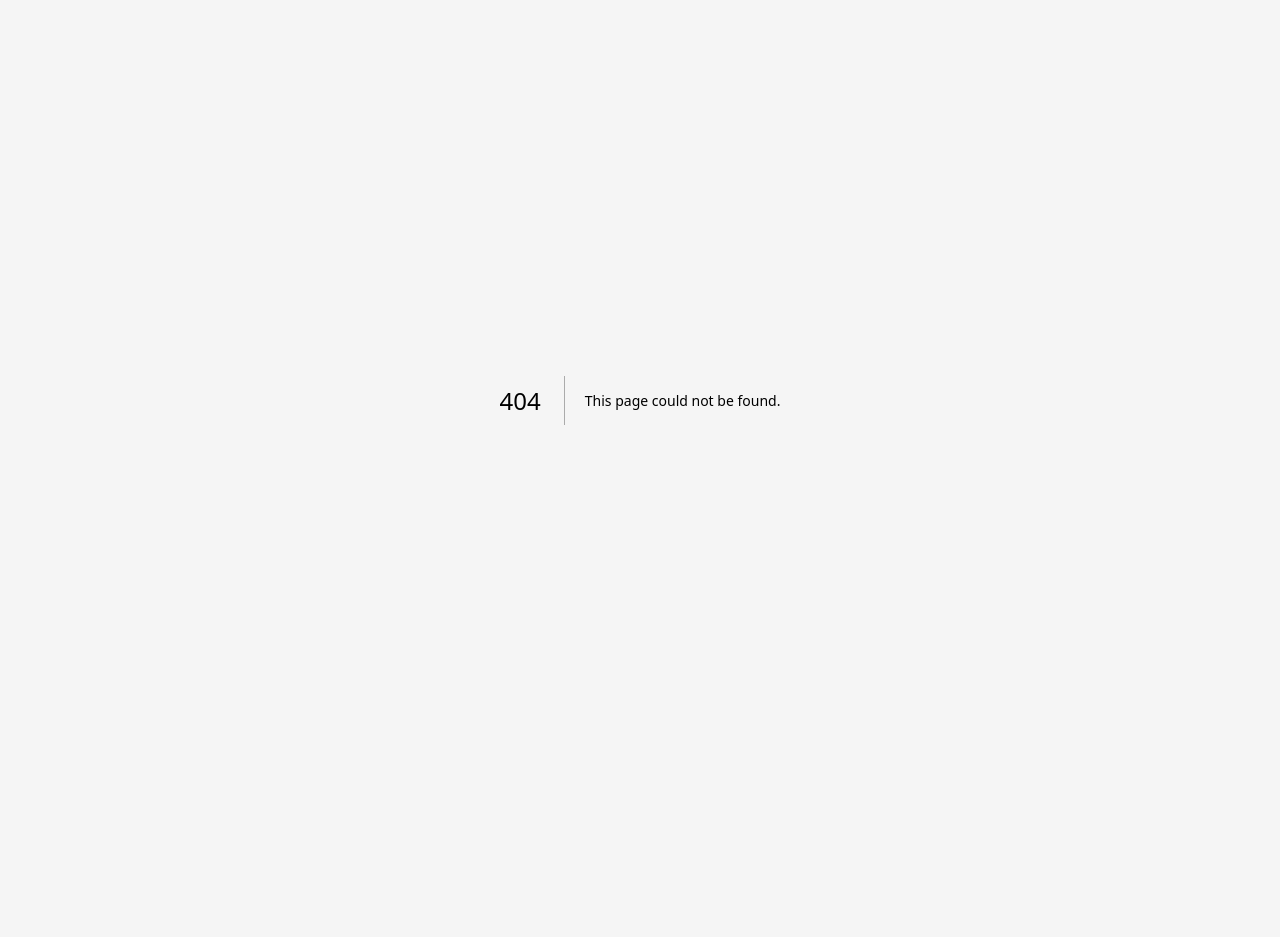
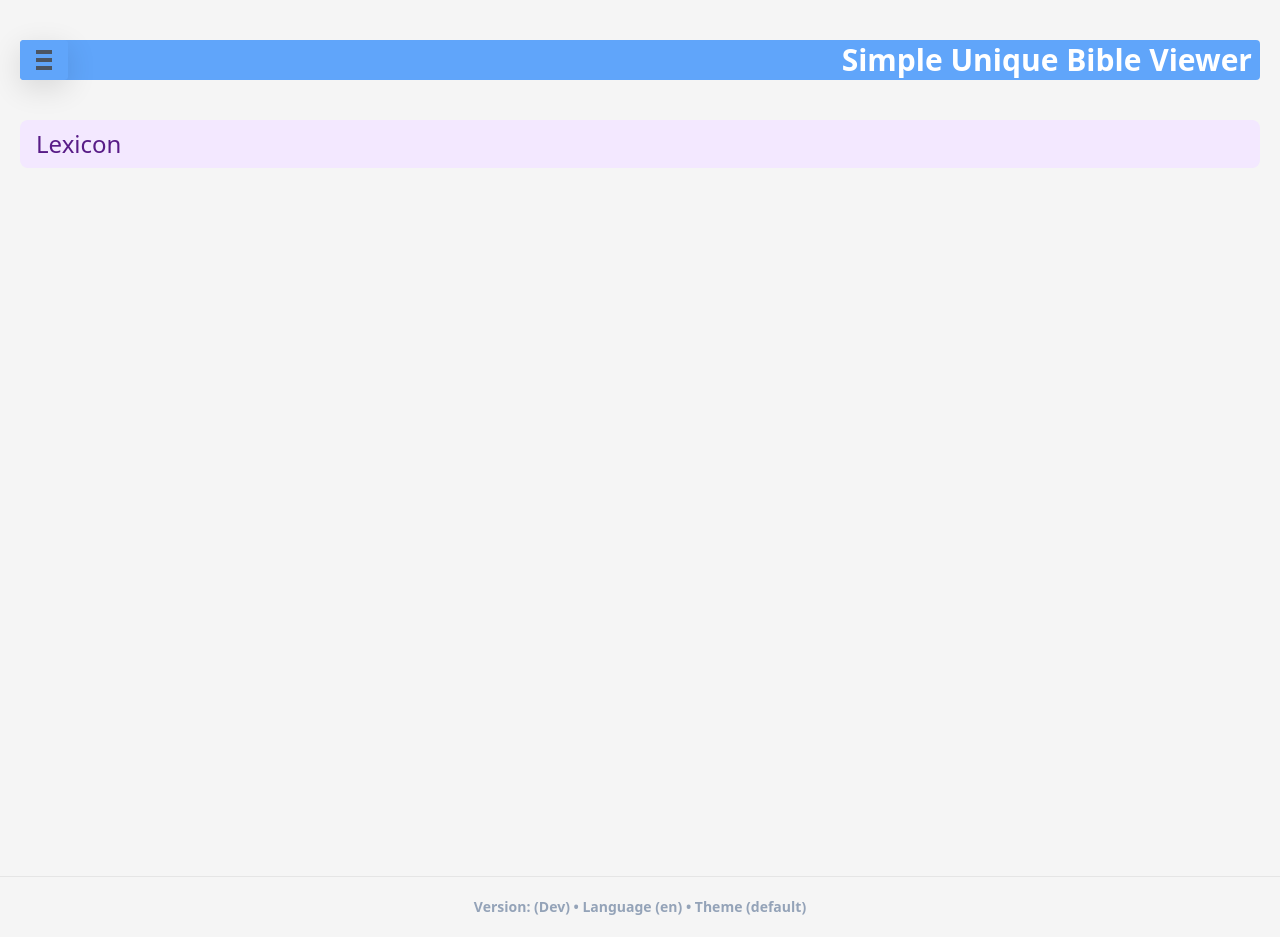
Before and after one commit to otseng/simple-unique-bible-app, a Next.js app: page /lexicon in a window 1280 px wide. Before the commit this address had no page. Before the commit the page ends 800 px from the top, so only its background shows below. Built offline with nearby package versions, Linux system fonts and the light colour scheme.

Commit message:
Add lexicon display

```diff
--- a/package.json
+++ b/package.json
@@ -1,6 +1,6 @@
 {
   "name": "simple-unique-bible-viewer",
-  "version": "1.16",
+  "version": "1.17",
   "private": true,
   "license": "Apache2",
   "scripts": {
--- a/pages/bible/[text]/[book]/[chapter]/index.tsx
+++ b/pages/bible/[text]/[book]/[chapter]/index.tsx
@@ -471,8 +471,9 @@ export default function Index() {
                   <>
                   {renderSubheadings(`${verse.v}`)}
                   <p id={`v${verse.c}_${verse.v}`}>
-                    <span className={`${theme.bibleReferenceContainer}`} onClick={displayMenu} id={`r${verse.c}_${verse.v}`}>{verse.c}:{verse.v}</span>
-                    {!parallelMode && <> - </>}
+                    {!parallelMode && <span className={`${theme.bibleReferenceContainer}`} onClick={displayMenu} id={`r${verse.c}_${verse.v}`}>{verse.c}:{verse.v} - </span>}
+                    {parallelMode && <span className={`${theme.bibleReferenceContainer}`} onClick={displayMenu} id={`r${verse.c}_${verse.v}`}>{book} {verse.c}:{verse.v}</span>}
+
                     {parallelMode && <><br/><br/><span className={`${theme.bibleReferenceContainer}`}>{text}:</span> </>}
                     <span id={`t${verse.c}_${verse.v}`} className={`${theme.bibleTextContainer}`} dangerouslySetInnerHTML={{ __html: verse.t }} />
                     {parallelMode && <><br/><br/><span className={`${theme.bibleReferenceContainer}`}>{parallel}:</span> </>}
@@ -489,8 +490,9 @@ export default function Index() {
               {parseVerse &&
                 data.map((verse, i) => (verse.t &&
                   <p id={`v${verse.c}_${verse.v}`}>
-                    <span className={`${theme.bibleReferenceContainer}`} onClick={displayMenu} id={`r${verse.c}_${verse.v}`}>{verse.c}:{verse.v}</span>
-                    {!parallelMode && <> - </>}
+                    {!parallelMode && <span className={`${theme.bibleReferenceContainer}`} onClick={displayMenu} id={`r${verse.c}_${verse.v}`}>{verse.c}:{verse.v} - </span>}
+                    {parallelMode && <span className={`${theme.bibleReferenceContainer}`} onClick={displayMenu} id={`r${verse.c}_${verse.v}`}>{book} {verse.c}:{verse.v}</span>}
+
                     {parallelMode && <><br/><br/><span className={`${theme.bibleReferenceContainer}`}>{text}:</span></>}
                     {verse.t.split(' ').map((word) => (
                       word.match(/[GH][0-9]{1,4}/) ?
--- /dev/null
+++ b/pages/lexicon/[strongs]/index.tsx
@@ -0,0 +1,60 @@
+import Container from '../../../components/container'
+import Intro from '../../../components/intro'
+import Layout from '../../../components/layout'
+import Head from 'next/head'
+import { useRouter } from 'next/router'
+import { APP_NAME } from '../../../lib/constants'
+import { _getLexicon } from '../../../lib/api'
+import { Disclosure } from '@headlessui/react'
+import { useLang } from '../../../lang/langContext'
+import { useTheme } from '../../../theme/themeContext'
+import { useEffect, useState } from 'react'
+import NoSsr from '../../../components/NoSsr'
+
+export default function Index() {
+
+  const {lang, setLang} = useLang()
+  const {theme, setTheme} = useTheme()
+
+  const router = useRouter()
+  const strongs = router.query.strongs as string
+
+  const [lexiconData, setLexiconData] = useState("");
+
+  useEffect(() => {
+    if(router.isReady) {
+      _getLexicon('TRLIT', strongs).then((resp) => {
+        const data = resp[0].replaceAll('<a href', '<a target="new" href')
+        setLexiconData(data)
+      })
+    }
+  }, []);
+
+  return (
+    <>
+      <Layout>
+        <Head>
+          <title>{APP_NAME}</title>
+        </Head>
+        <Container>
+          <Intro currentPage="Lexicon" />
+
+          <NoSsr/>
+
+          <Disclosure>
+            <Disclosure.Button className={`${theme.homeDisclosure}`}>
+              <div className="text-2xl">{`Lexicon - ${strongs}`}</div>
+            </Disclosure.Button>
+          </Disclosure>
+
+          {lexiconData && <>
+            <div className="ml-4">
+              <span dangerouslySetInnerHTML={{ __html: lexiconData }}/>
+            </div>
+          </>}
+
+        </Container>
+      </Layout>
+    </>
+  )
+}
--- /dev/null
+++ b/pages/lexicon/index.tsx
@@ -0,0 +1,42 @@
+import Container from '../../components/container'
+import Intro from '../../components/intro'
+import Layout from '../../components/layout'
+import Head from 'next/head'
+import Link from 'next/link'
+import { APP_NAME } from '../../lib/constants'
+import { preloadData } from '../../lib/util'
+import { Disclosure } from '@headlessui/react'
+import { useLang } from '../../lang/langContext'
+import { useTheme } from '../../theme/themeContext'
+
+export default function Index() {
+
+    const {lang, setLang} = useLang()
+    const {theme, setTheme} = useTheme()
+
+    if (!globalThis.bibleBooks) preloadData()
+
+    return (
+        <>
+            <Layout>
+                <Head>
+                    <title>{APP_NAME}</title>
+                </Head>
+                <Container>
+                    <Intro currentPage="Lexicon" />
+
+                    <Disclosure defaultOpen>
+                        <Disclosure.Button className={`${theme.homeDisclosure}`}>
+                            <div className="text-2xl">Lexicon</div>
+                        </Disclosure.Button>
+                        <Disclosure.Panel className="text-gray-500">
+                            <div>
+                            </div>
+                        </Disclosure.Panel>
+                    </Disclosure>
+
+                </Container>
+            </Layout>
+        </>
+    )
+}
```
Also changed, not shown: 1 other file (tests, documents, lock files or other folders).
